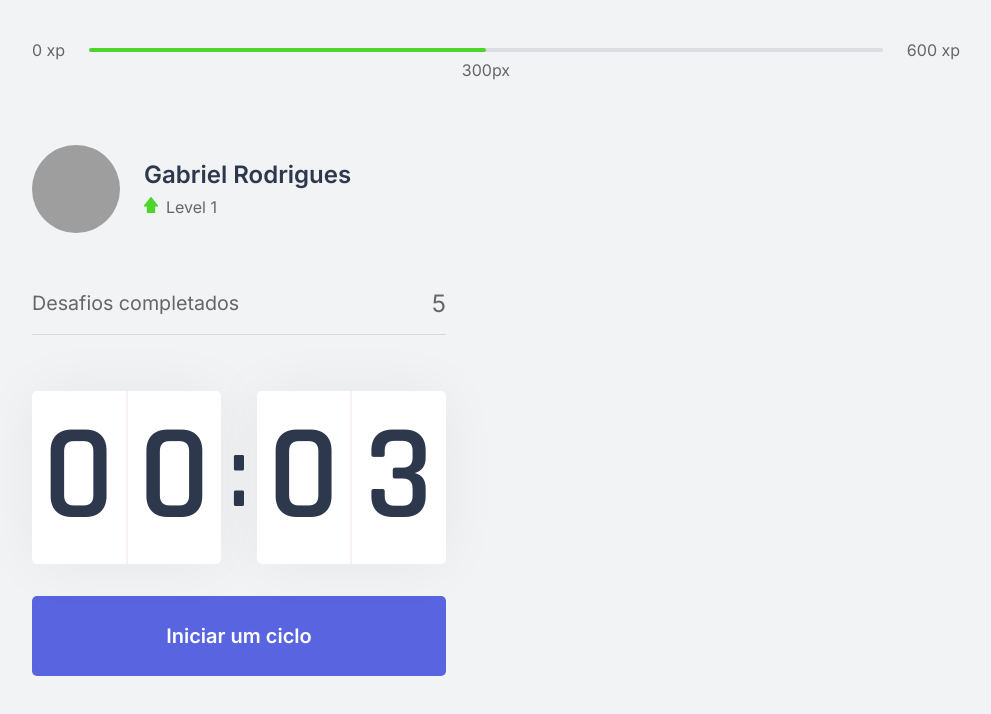
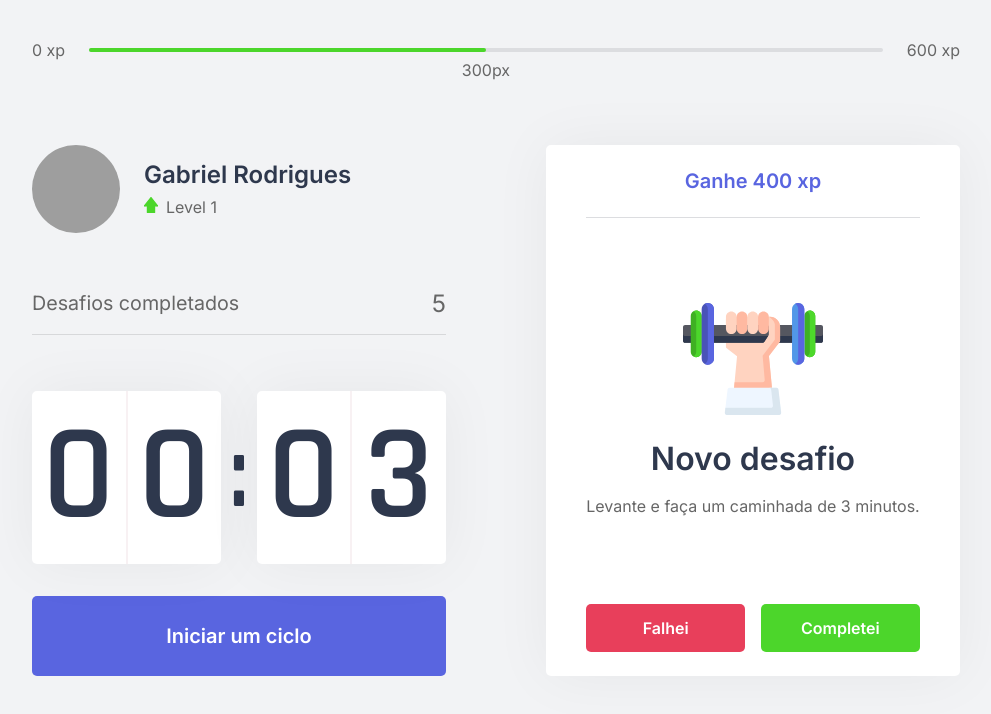
Before and after one commit to amadorgabriel/Move.it, a Next.js app: page / in a window 1280 px wide. Shown: the top 714 px of the page, without its empty margins (144-1135 px from the left). Built offline with nearby package versions, Linux system fonts and the light colour scheme; grey boxes are pictures that could not be loaded.

Commit message:
feat: add challengeBox component

```diff
--- /dev/null
+++ b/src/components/ChallengeBox.tsx
@@ -0,0 +1,38 @@
+import styles from '../styles/components/ChallengeBox.module.css'
+
+export const ChallengeBox = () => {
+  const hasActiveChallenge = true
+
+  return (
+    <div className={styles.challengeBoxContainer}>
+      {hasActiveChallenge ? (
+        <div className={styles.challengeActive}>
+          <header>Ganhe 400 xp</header>
+
+          <main>
+            <img src="icons/body.svg" alt="" />
+            <strong>Novo desafio</strong>
+            <p>Levante e faça um caminhada de 3 minutos.</p>
+          </main>
+
+          <footer>
+            <button type="button" className={styles.challengeFailButton}>
+              Falhei
+            </button>
+            <button type="button" className={styles.challengeSucceedButton}>
+              Completei
+            </button>
+          </footer>
+        </div>
+      ) : (
+        <div className={styles.challengeNotActive}>
+          <strong>Finalize um ciclo para receber novos desafios</strong>
+          <p>
+            <img src="icons/level-up.svg" alt="Level Up" />
+            Avance de level completando desafios
+          </p>
+        </div>
+      )}
+    </div>
+  )
+}
--- a/src/pages/index.tsx
+++ b/src/pages/index.tsx
@@ -1,9 +1,12 @@
+import Head from 'next/head'
+import styles from '../styles/pages/Home.module.css'
+
 import { CompletedChallenges } from '../components/CompletedChallenge'
 import { Countdown } from '../components/Countdown'
 import { ExperienceBar } from '../components/ExperienceBar'
 import { Profile } from '../components/Profile'
-import styles from '../styles/pages/Home.module.css'
-import Head from 'next/head'
+import { ChallengeBox } from '../components/ChallengeBox'
+
 
 export default function Home() {
   return (
@@ -21,7 +24,9 @@
             <CompletedChallenges />
             <Countdown />
           </div>
-          <div></div>
+          <div>
+            <ChallengeBox />
+          </div>
         </section>
       </div>
     </>
--- /dev/null
+++ b/src/styles/components/ChallengeBox.module.css
@@ -0,0 +1,108 @@
+.challengeBoxContainer {
+  height: 100%;
+
+  background: var(--white);
+  border-radius: 5px;
+  box-shadow: 0 0 60px rgba(0, 0, 0, 0.05);
+  padding: 1.5rem 2rem;
+
+  display: flex;
+  flex-direction: column;
+  align-items: center;
+  justify-content: center;
+
+  text-align: center;
+}
+
+.challengeNotActive {
+  display: flex;
+  flex-direction: column;
+  align-items: center;
+}
+
+.challengeNotActive strong {
+  font-size: 1.5rem;
+  font-weight: 500;
+  line-height: 1.4;
+}
+
+.challengeNotActive p {
+  display: flex;
+  flex-direction: column;
+  align-items: center;
+  line-height: 1.4;
+  max-width: 70%;
+  margin-top: 3rem;
+}
+
+.challengeNotActive p img {
+  margin-bottom: 1rem;
+}
+
+.challengeActive {
+  height: 100%;
+
+  display: flex;
+  flex-direction: column;
+}
+
+.challengeActive header {
+  color: var(--blue);
+  font-weight: 600;
+  font-size: 1.25rem;
+  padding: 0 2rem 1.5rem;
+  border-bottom: 1px solid var(--gray-line);
+}
+
+.challengeActive main{
+  flex: 1;
+  display: flex;
+  flex-direction: column;
+  justify-content: center;
+  align-items: center;
+}
+
+.challengeActive main strong{
+  font-size: 2rem;
+  font-weight: 600;
+  color: var(--title);
+  margin: 1.5rem 0 1rem;
+}
+
+.challengeActive main p{
+  line-height: 1.5;
+}
+
+.challengeActive footer{
+  display: grid;
+  grid-template-columns: 1fr 1fr;
+  gap: 1rem;
+}
+
+.challengeActive footer button{
+  height: 3rem;
+
+  display: flex;
+  justify-content: center;
+  align-items: center;
+
+  border: 0;
+  border-radius: 5px;
+
+  color: var(--white);
+  font-size: 1rem;
+  font-weight: 600;
+  transition: filter 0.2s;
+}
+
+.challengeActive footer button.challengeFailButton {
+  background: var(--red);
+}
+
+.challengeActive footer button.challengeSucceedButton {
+  background: var(--green);
+}
+
+.challengeActive footer button:hover{
+  filter: brightness(0.9);
+}
```
